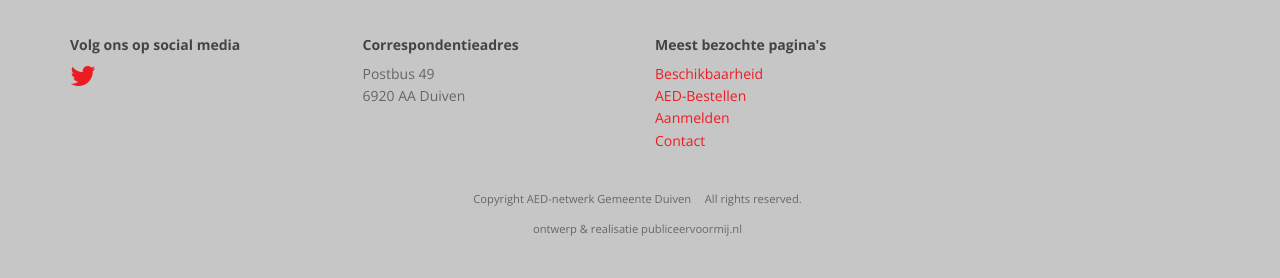
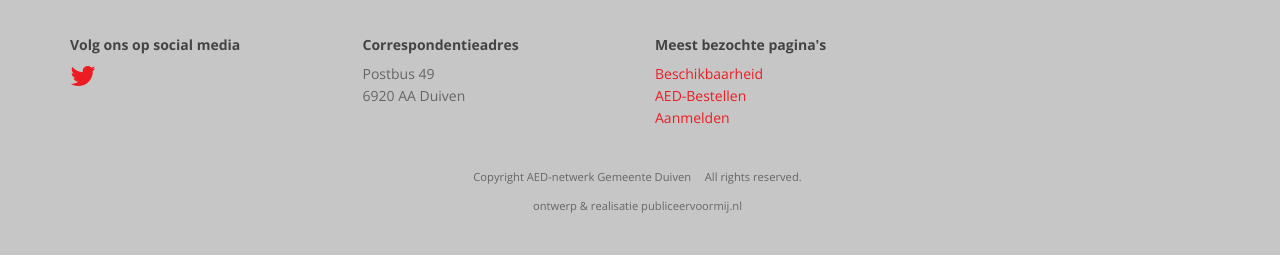
Before and after one commit to theotheu/aed-duiven, a Jekyll site: the page built from index.html, in a window 1280 px wide and 900 px high, scrolled down 3925 px, cut to the strip 622-900 px from the top of the window. Built offline with Jekyll 4.4.1, drawn with Linux system fonts in a browser that asks for light colours; nearby versions of some CDN libraries; some web fonts are replaced; comment, search, counter and statistics services are not loaded; after the commit the page ends 4802 px from its top, so only the background shows below that.

Commit message:
Update settings.yml

```diff
--- a/_data/settings.yml
+++ b/_data/settings.yml
@@ -14,7 +14,7 @@ menu:
 - {title: Begunstigers, url: '/begunstigers', footer: 'n'}
 - {title: Partners, url: '/partners', footer: 'n'}
 - {title: Bestuur, url: '/bestuur', footer: 'n'}
-- {title: Contact, url: '/contact', footer: 'y'}
+- {title: Contact, url: '/contact', footer: 'n'}
 
 #-------------------------------
 # SEO Section
```
